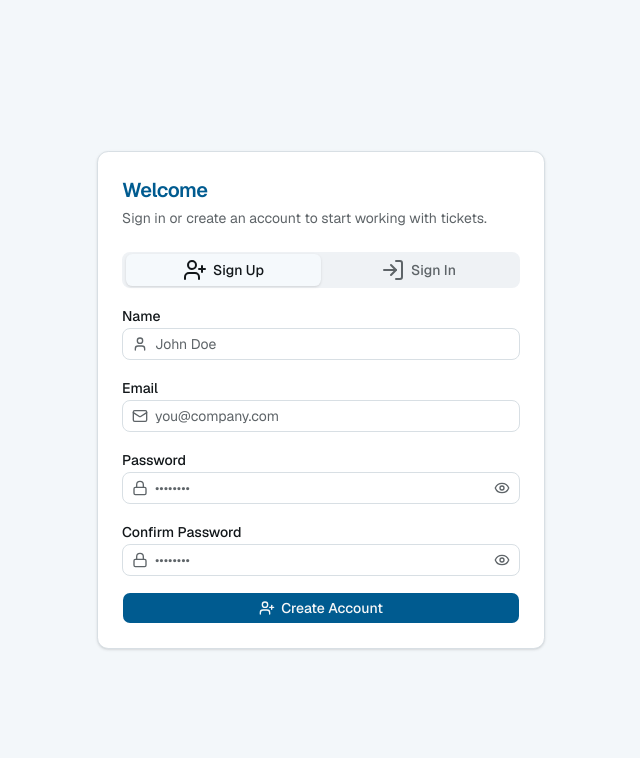
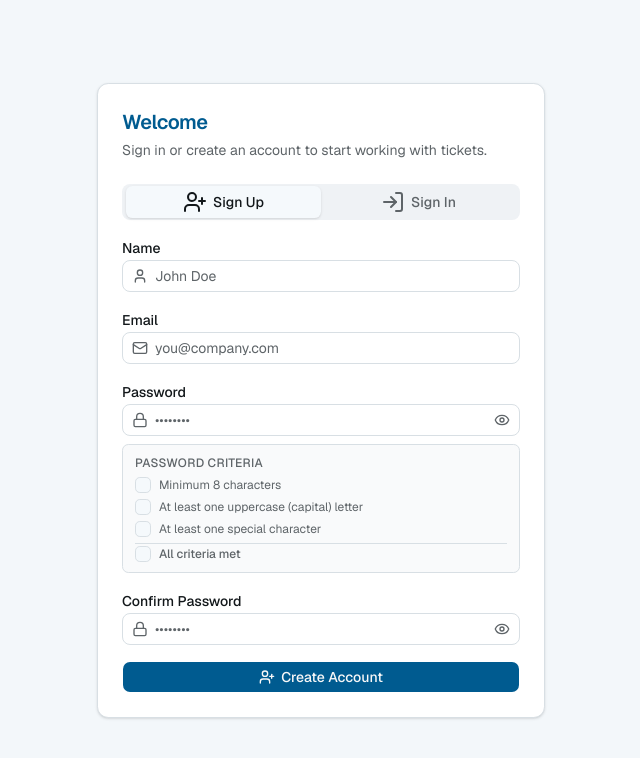
Before and after one commit to sovsianykov/ticketing-system-fe, a Next.js app: page /welcome in a window 1280 px wide. Shown: the top 758 px of the page, without its empty margins (319-959 px from the left). Built offline with nearby package versions, Linux system fonts and the light colour scheme.

Commit message:
email conf updated 2

```diff
--- a/src/components/auth/RegisterForm.tsx
+++ b/src/components/auth/RegisterForm.tsx
@@ -1,8 +1,8 @@
 "use client";
 
 import { zodResolver } from "@hookform/resolvers/zod";
-import { Eye, EyeOff, Lock, Mail, User, UserPlus } from "lucide-react";
-import { useState } from "react";
+import { Check, Eye, EyeOff, Lock, Mail, User, UserPlus } from "lucide-react";
+import { useEffect, useRef, useState } from "react";
 import { useForm } from "react-hook-form";
 import { z } from "zod";
 
@@ -12,14 +12,43 @@ import { Label } from "@/components/ui/label";
 import { register as registerUser } from "@/lib/auth";
 import { cn } from "@/lib/utils";
 
+const STORAGE_KEY = "register_attempts";
+const MAX_SAVED = 5;
+
+type SavedAttempt = { name: string; email: string };
+
+function loadAttempts(): SavedAttempt[] {
+    try {
+        return JSON.parse(localStorage.getItem(STORAGE_KEY) ?? "[]");
+    } catch {
+        return [];
+    }
+}
+
+function saveAttempt(attempt: SavedAttempt) {
+    const existing = loadAttempts().filter((a) => a.email !== attempt.email);
+    localStorage.setItem(
+        STORAGE_KEY,
+        JSON.stringify([attempt, ...existing].slice(0, MAX_SAVED))
+    );
+}
+
+const passwordCriteria = {
+    minLength: (v: string) => v.length >= 8,
+    uppercase: (v: string) => /[A-Z]/.test(v),
+    special: (v: string) => /[^A-Za-z0-9]/.test(v),
+};
+
 const registerSchema = z
     .object({
         name: z.string().min(2, "Name must be at least 2 characters"),
         email: z.string().email("Please enter a valid email"),
         password: z
             .string()
-            .min(6, "Password must be at least 6 characters"),
-        confirmPassword: z.string().min(6, "Please confirm your password"),
+            .min(8, "Password must be at least 8 characters")
+            .regex(/[A-Z]/, "Password must contain at least one uppercase letter")
+            .regex(/[^A-Za-z0-9]/, "Password must contain at least one special character"),
+        confirmPassword: z.string().min(1, "Please confirm your password"),
     })
     .refine((data) => data.password === data.confirmPassword, {
         message: "Passwords do not match",
@@ -37,10 +66,33 @@ export function RegisterForm({ onSuccess, className }: RegisterFormProps) {
     const [showPassword, setShowPassword] = useState(false);
     const [showConfirmPassword, setShowConfirmPassword] = useState(false);
     const [error, setError] = useState<string | null>(null);
+    const [attempts, setAttempts] = useState<SavedAttempt[]>([]);
+    const [activeSuggestion, setActiveSuggestion] = useState<"name" | "email" | null>(null);
+    const nameRef = useRef<HTMLDivElement>(null);
+    const emailRef = useRef<HTMLDivElement>(null);
+
+    useEffect(() => {
+        setAttempts(loadAttempts());
+    }, []);
+
+    useEffect(() => {
+        function handleClick(e: MouseEvent) {
+            if (
+                nameRef.current && !nameRef.current.contains(e.target as Node) &&
+                emailRef.current && !emailRef.current.contains(e.target as Node)
+            ) {
+                setActiveSuggestion(null);
+            }
+        }
+        document.addEventListener("mousedown", handleClick);
+        return () => document.removeEventListener("mousedown", handleClick);
+    }, []);
 
     const {
         register,
         handleSubmit,
+        watch,
+        setValue,
         formState: { errors, isSubmitting },
     } = useForm<RegisterFormValues>({
         resolver: zodResolver(registerSchema),
@@ -52,6 +104,14 @@ export function RegisterForm({ onSuccess, className }: RegisterFormProps) {
         },
     });
 
+    const passwordValue = watch("password", "");
+    const criteria = {
+        minLength: passwordCriteria.minLength(passwordValue),
+        uppercase: passwordCriteria.uppercase(passwordValue),
+        special: passwordCriteria.special(passwordValue),
+    };
+    const allCriteriaMet = criteria.minLength && criteria.uppercase && criteria.special;
+
     const onSubmit = async (values: RegisterFormValues) => {
         setError(null);
 
@@ -61,6 +121,8 @@ export function RegisterForm({ onSuccess, className }: RegisterFormProps) {
                 email: values.email,
                 password: values.password,
             });
+            saveAttempt({ name: values.name, email: values.email });
+            setAttempts(loadAttempts());
             onSuccess?.();
         } catch (err) {
             setError(
@@ -87,17 +149,40 @@ export function RegisterForm({ onSuccess, className }: RegisterFormProps) {
 
             <div className="space-y-2">
                 <Label htmlFor="register-name">Name</Label>
-                <div className="relative">
+                <div className="relative" ref={nameRef}>
                     <User className="pointer-events-none absolute top-1/2 left-2.5 size-4 -translate-y-1/2 text-muted-foreground" />
                     <Input
                         id="register-name"
                         type="text"
-                        autoComplete="name"
+                        autoComplete="off"
                         placeholder="John Doe"
                         className="pl-8"
                         aria-invalid={Boolean(errors.name)}
                         {...register("name")}
+                        onFocus={() => attempts.length > 0 && setActiveSuggestion("name")}
                     />
+                    {activeSuggestion === "name" && attempts.length > 0 && (
+                        <ul className="absolute z-10 mt-1 w-full rounded-md border border-border bg-popover shadow-md top-full">
+                            {attempts.map((a) => (
+                                <li key={a.email}>
+                                    <button
+                                        type="button"
+                                        className="flex w-full items-center gap-2 px-3 py-2 text-sm hover:bg-accent hover:text-accent-foreground"
+                                        onMouseDown={(e) => {
+                                            e.preventDefault();
+                                            setValue("name", a.name, { shouldValidate: true });
+                                            setValue("email", a.email, { shouldValidate: true });
+                                            setActiveSuggestion(null);
+                                        }}
+                                    >
+                                        <User className="size-3.5 shrink-0 text-muted-foreground" />
+                                        <span className="truncate">{a.name}</span>
+                                        <span className="ml-auto shrink-0 text-xs text-muted-foreground">{a.email}</span>
+                                    </button>
+                                </li>
+                            ))}
+                        </ul>
+                    )}
                 </div>
                 {errors.name && (
                     <p className="text-sm text-destructive">
@@ -108,17 +193,40 @@ export function RegisterForm({ onSuccess, className }: RegisterFormProps) {
 
             <div className="space-y-2">
                 <Label htmlFor="register-email">Email</Label>
-                <div className="relative">
+                <div className="relative" ref={emailRef}>
                     <Mail className="pointer-events-none absolute top-1/2 left-2.5 size-4 -translate-y-1/2 text-muted-foreground" />
                     <Input
                         id="register-email"
                         type="email"
-                        autoComplete="email"
+                        autoComplete="off"
                         placeholder="you@company.com"
                         className="pl-8"
                         aria-invalid={Boolean(errors.email)}
                         {...register("email")}
+                        onFocus={() => attempts.length > 0 && setActiveSuggestion("email")}
                     />
+                    {activeSuggestion === "email" && attempts.length > 0 && (
+                        <ul className="absolute z-10 mt-1 w-full rounded-md border border-border bg-popover shadow-md top-full">
+                            {attempts.map((a) => (
+                                <li key={a.email}>
+                                    <button
+                                        type="button"
+                                        className="flex w-full items-center gap-2 px-3 py-2 text-sm hover:bg-accent hover:text-accent-foreground"
+                                        onMouseDown={(e) => {
+                                            e.preventDefault();
+                                            setValue("name", a.name, { shouldValidate: true });
+                                            setValue("email", a.email, { shouldValidate: true });
+                                            setActiveSuggestion(null);
+                                        }}
+                                    >
+                                        <Mail className="size-3.5 shrink-0 text-muted-foreground" />
+                                        <span className="truncate">{a.email}</span>
+                                        <span className="ml-auto shrink-0 text-xs text-muted-foreground">{a.name}</span>
+                                    </button>
+                                </li>
+                            ))}
+                        </ul>
+                    )}
                 </div>
                 {errors.email && (
                     <p className="text-sm text-destructive">
@@ -160,6 +268,50 @@ export function RegisterForm({ onSuccess, className }: RegisterFormProps) {
                         {errors.password.message}
                     </p>
                 )}
+
+                <div className="rounded-md border border-border bg-muted/40 px-3 py-2.5 space-y-1.5">
+                    <p className="text-xs font-medium text-muted-foreground uppercase tracking-wide">
+                        Password criteria
+                    </p>
+                    {[
+                        { met: criteria.minLength, label: "Minimum 8 characters" },
+                        { met: criteria.uppercase, label: "At least one uppercase (capital) letter" },
+                        { met: criteria.special, label: "At least one special character" },
+                    ].map(({ met, label }) => (
+                        <div key={label} className="flex items-center gap-2">
+                            <span
+                                className={cn(
+                                    "flex size-4 shrink-0 items-center justify-center rounded-sm border transition-colors",
+                                    met
+                                        ? "border-primary bg-primary text-primary-foreground"
+                                        : "border-input bg-background"
+                                )}
+                                aria-hidden="true"
+                            >
+                                {met && <Check className="size-2.5" strokeWidth={3} />}
+                            </span>
+                            <span className={cn("text-xs", met ? "text-foreground" : "text-muted-foreground")}>
+                                {label}
+                            </span>
+                        </div>
+                    ))}
+                    <div className="flex items-center gap-2 pt-0.5 border-t border-border mt-1">
+                        <span
+                            className={cn(
+                                "flex size-4 shrink-0 items-center justify-center rounded-sm border transition-colors",
+                                allCriteriaMet
+                                    ? "border-primary bg-primary text-primary-foreground"
+                                    : "border-input bg-background"
+                            )}
+                            aria-label={allCriteriaMet ? "All criteria met" : "Criteria not yet met"}
+                        >
+                            {allCriteriaMet && <Check className="size-2.5" strokeWidth={3} />}
+                        </span>
+                        <span className={cn("text-xs font-medium", allCriteriaMet ? "text-foreground" : "text-muted-foreground")}>
+                            All criteria met
+                        </span>
+                    </div>
+                </div>
             </div>
 
             <div className="space-y-2">
```
Also changed, not shown: src/app/api/auth/verify-email/route.ts (+11 -1 lines), src/app/confirm-email/page.tsx (+7 -3 lines).
